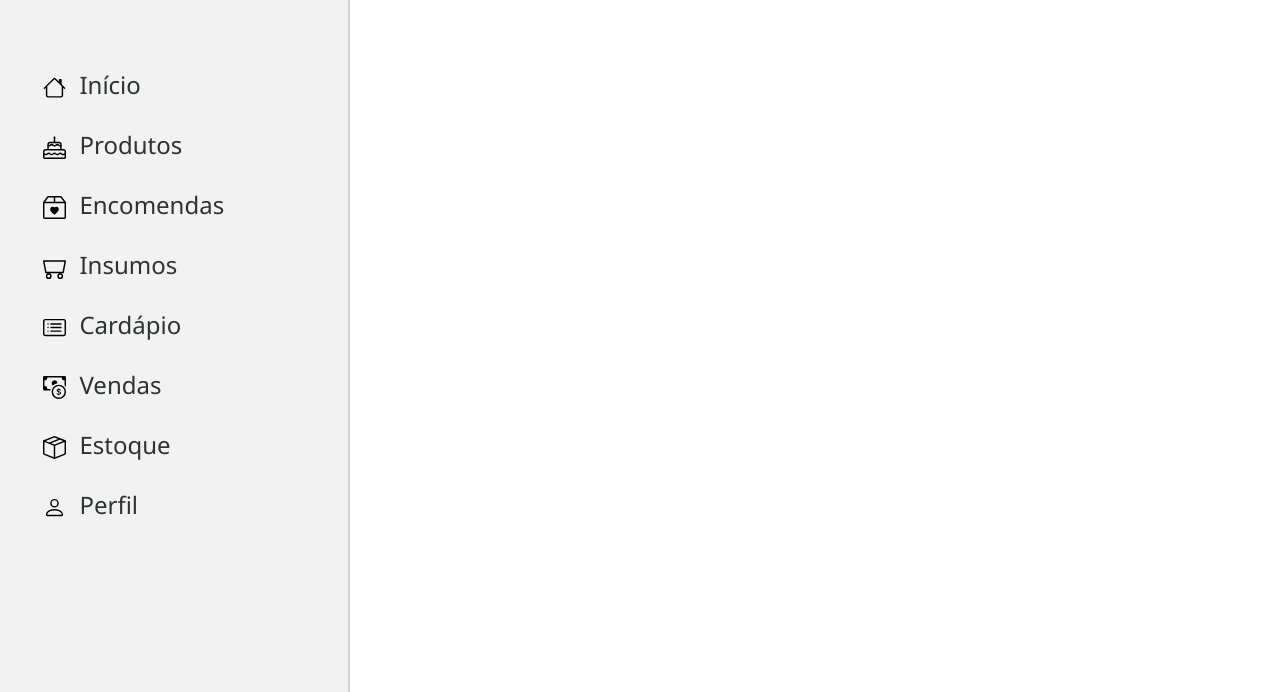
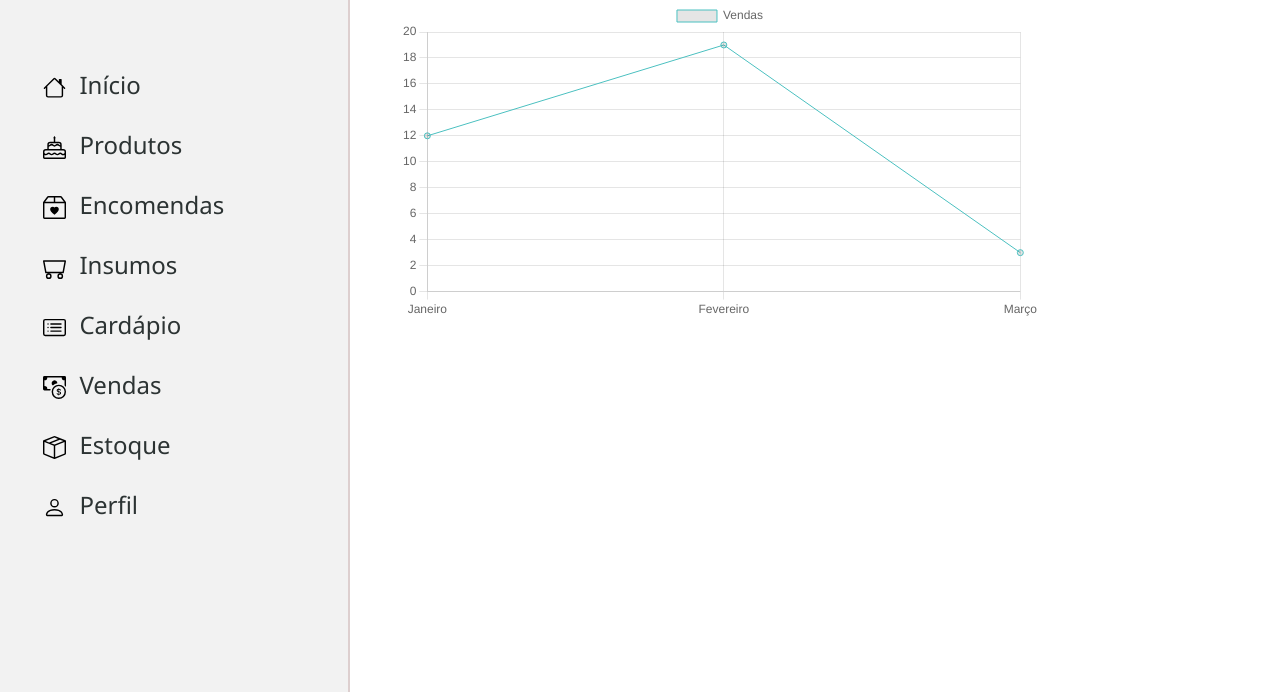
Before and after one commit to MariaRampanelli/sistemaConfeitaria, a website: page views/index.html in a window 1280 px wide. Shown: the part 108-800 px from the top of the page. Drawn offline with nearby package versions, Linux system fonts and the light colour scheme.

Commit message:
Inicio de uma dashboard

```diff
--- a/package.json
+++ b/package.json
@@ -10,6 +10,7 @@
   "author": "",
   "license": "ISC",
   "dependencies": {
+    "chart": "^0.1.2",
     "express": "^5.1.0",
     "nodemon": "^3.1.10"
   },
--- a/views/index.html
+++ b/views/index.html
@@ -66,10 +66,16 @@
         </a>
     </div>
 
-    <main></main>
+    <main>
+        <div class="dashboard-container w-50" style="margin-left: 25em;">
+            <canvas id="dashboard"></canvas>
+        </div>
+    </main>
 
 </body>
 <script src="/public/scripts/include.js"></script>
+<script src="https://cdn.jsdelivr.net/npm/chart.js"></script>
+
 <script>
   document.addEventListener("DOMContentLoaded", () => {
     const btn = document.getElementById("menu-button");
@@ -79,6 +85,28 @@
       sidebar.classList.toggle("active");
     });
   });
+
+  const ctx = document.getElementById('dashboard').getContext('2d');
+    const grafico = new Chart(ctx, {
+        type: 'line',
+        data: {
+            labels: ['Janeiro', 'Fevereiro', 'Março'],
+            datasets: [{
+                label: 'Vendas',
+                data: [12, 19, 3],
+                borderColor: 'rgba(75, 192, 192, 1)',
+                borderWidth: 1,
+                fill: false
+            }]
+        },
+        options: {
+            scales: {
+                y: {
+                    beginAtZero: true
+                }
+            }
+        }
+    });
 </script>
 
 </html>
```
Also changed, not shown: 1 other file.
